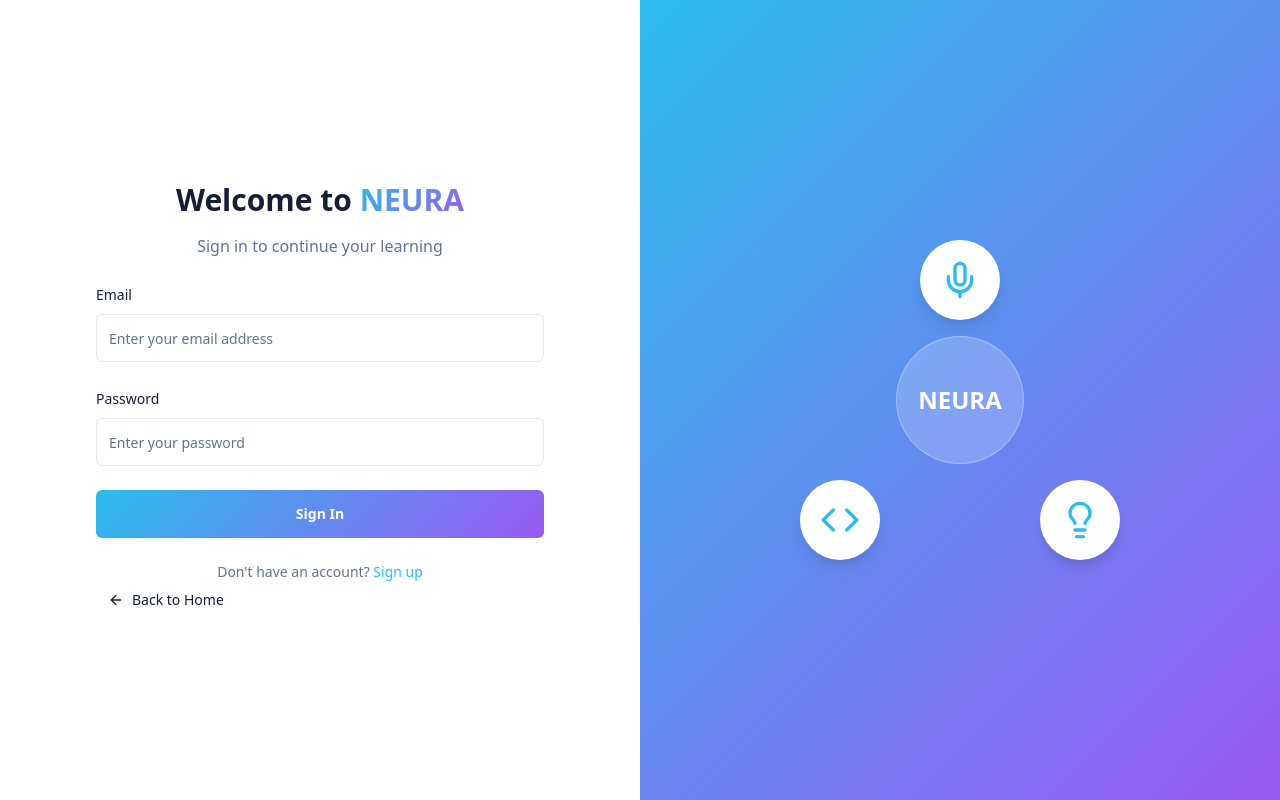
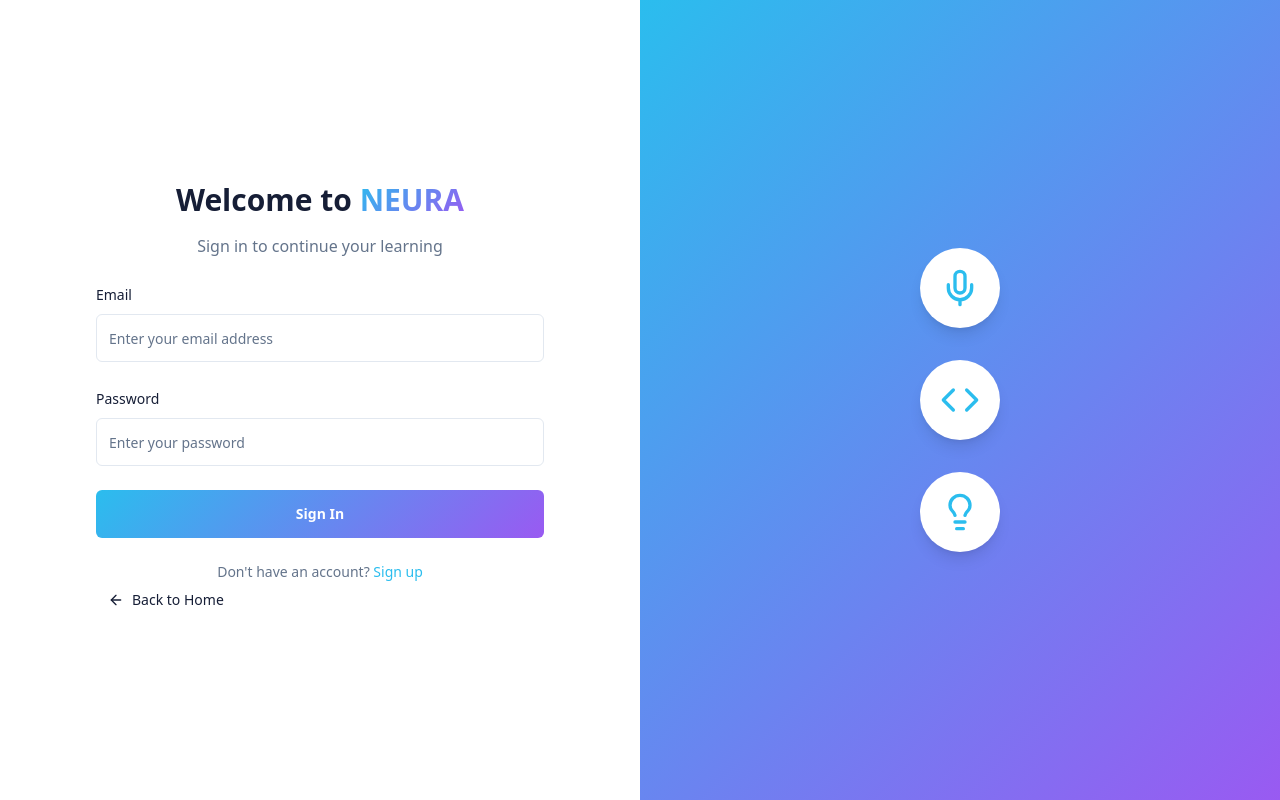
Before and after one commit to Aligenix2/neura-skill-forge, a React (Vite) app: page /auth in a window 1280 px wide. Built offline with nearby package versions, Linux system fonts and the light colour scheme.

Commit message:
Align icons on signup page
Align the three icons (coding, speech, entrepreneurship) vertically with equal spacing on the signup page for a more professional and neat appearance.

```diff
--- a/src/pages/Auth.tsx
+++ b/src/pages/Auth.tsx
@@ -97,25 +97,20 @@ const Auth = () => {
       <div className="hidden lg:flex lg:w-1/2 bg-gradient-neura items-center justify-center p-8">
         <div className="relative">
           {/* Three Main Icons in Triangle Formation */}
-          <div className="relative w-80 h-80 flex items-center justify-center">
+          <div className="relative w-80 h-80 flex flex-col items-center justify-center space-y-8">
             {/* Speech/Microphone - Top */}
-            <div className="absolute top-0 left-1/2 transform -translate-x-1/2 w-20 h-20 rounded-full bg-white shadow-lg flex items-center justify-center">
+            <div className="w-20 h-20 rounded-full bg-white shadow-lg flex items-center justify-center">
               <Mic className="w-10 h-10 text-neura-cyan" />
             </div>
 
-            {/* Coding - Bottom Left */}
-            <div className="absolute bottom-0 left-0 w-20 h-20 rounded-full bg-white shadow-lg flex items-center justify-center">
+            {/* Coding - Middle */}
+            <div className="w-20 h-20 rounded-full bg-white shadow-lg flex items-center justify-center">
               <Code className="w-10 h-10 text-neura-cyan" />
             </div>
 
-            {/* Entrepreneurship - Bottom Right */}
-            <div className="absolute bottom-0 right-0 w-20 h-20 rounded-full bg-white shadow-lg flex items-center justify-center">
+            {/* Entrepreneurship - Bottom */}
+            <div className="w-20 h-20 rounded-full bg-white shadow-lg flex items-center justify-center">
               <Lightbulb className="w-10 h-10 text-neura-cyan" />
-            </div>
-
-            {/* Central NEURA Logo/Circle */}
-            <div className="w-32 h-32 rounded-full bg-white/20 backdrop-blur-sm border border-white/30 flex items-center justify-center">
-              <span className="text-2xl font-bold text-white">NEURA</span>
             </div>
           </div>
         </div>
```
